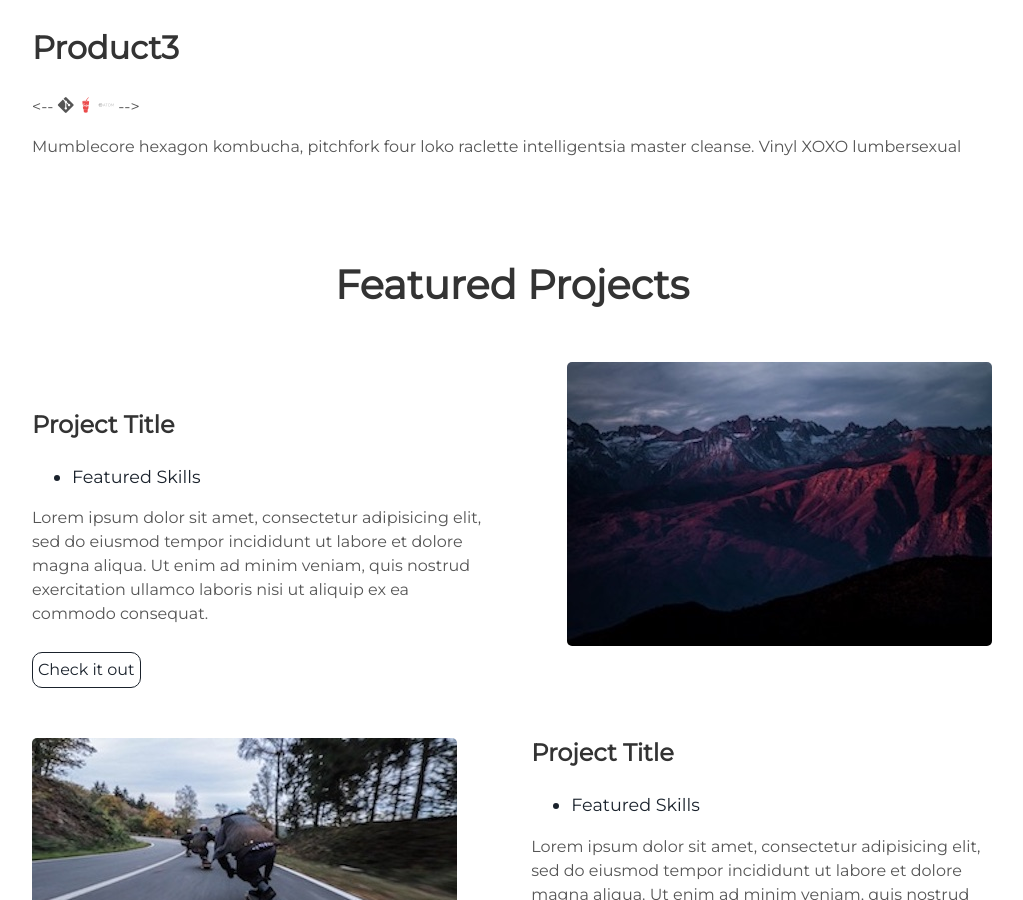
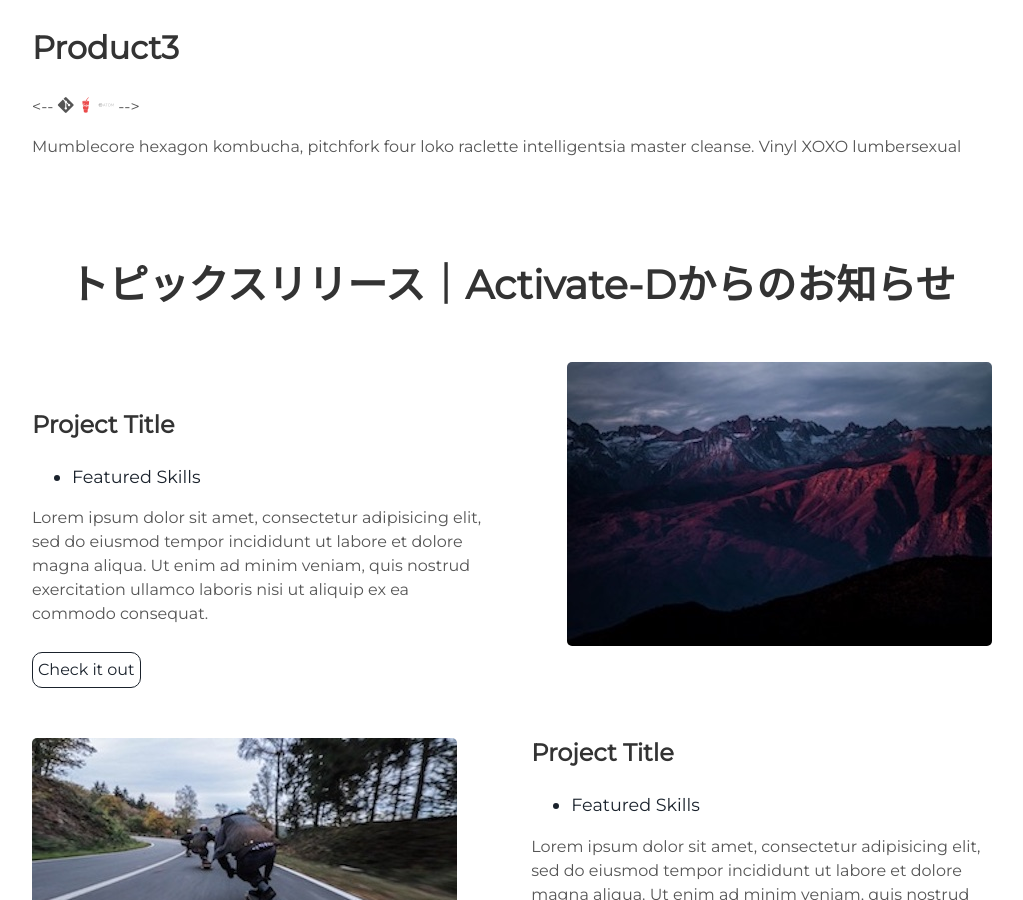
Before and after one commit to takagotch/page351, a Jekyll site: the page built from index.html, in a window 1280 px wide and 900 px high, scrolled down 2000 px. Shown: the whole window, without its empty margins (128-1151 px from the left). Built offline with Jekyll 4.4.1, drawn with Linux system fonts in a browser that asks for light colours.

Commit message:
Update projects.html

```diff
--- a/_includes/projects.html
+++ b/_includes/projects.html
@@ -1,5 +1,5 @@
 <div class="user-details">
-  <h1> Featured Projects </h1>
+  <h1> トピックスリリース｜Activate-Dからのお知らせ </h1>
 </div>
 
 <div class="user-projects">
```
